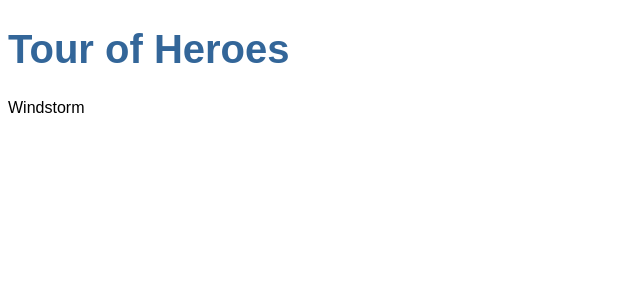
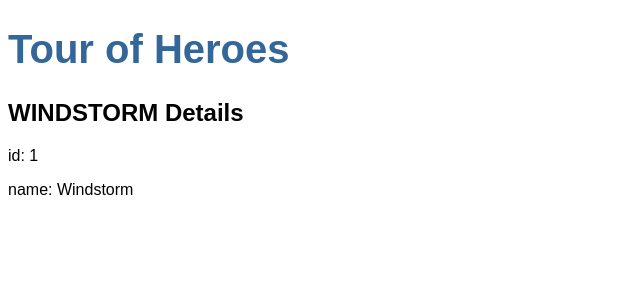
Before and after one commit to jcarlosj/angular-tour-of-heroes, an Angular app: page / in a window 1280 px wide. Shown: the top 300 px of the page, without its empty margins (0-640 px from the left). Built offline with nearby package versions, Linux system fonts and the light colour scheme.

Commit message:
[+] heroes.component: Interface Hero, Propiedades (id, name) Componente Heroes, UpperCase Pipe al Titulo

```diff
--- /dev/null
+++ b/src/app/hero.ts
@@ -0,0 +1,4 @@
+export interface Hero {
+  id: number;
+  name: string;
+}
--- a/src/app/heroes/heroes.component.html
+++ b/src/app/heroes/heroes.component.html
@@ -1 +1,3 @@
-<p>{{ hero }}</p>
+<h2>{{ hero.name | uppercase }} Details</h2>
+<p><span>id: </span>{{ hero.id }}</p>
+<p><span>name: </span>{{ hero.name }}</p>
--- a/src/app/heroes/heroes.component.ts
+++ b/src/app/heroes/heroes.component.ts
@@ -1,4 +1,5 @@
 import { Component } from '@angular/core';
+import { Hero } from '../hero';
 
 @Component({
   selector: 'app-heroes',
@@ -6,5 +7,8 @@ import { Component } from '@angular/core';
   styleUrls: ['./heroes.component.css']
 })
 export class HeroesComponent {
-  hero = 'Windstorm';
+  hero: Hero = {
+    id: 1,
+    name: 'Windstorm'
+  }
 }
```
